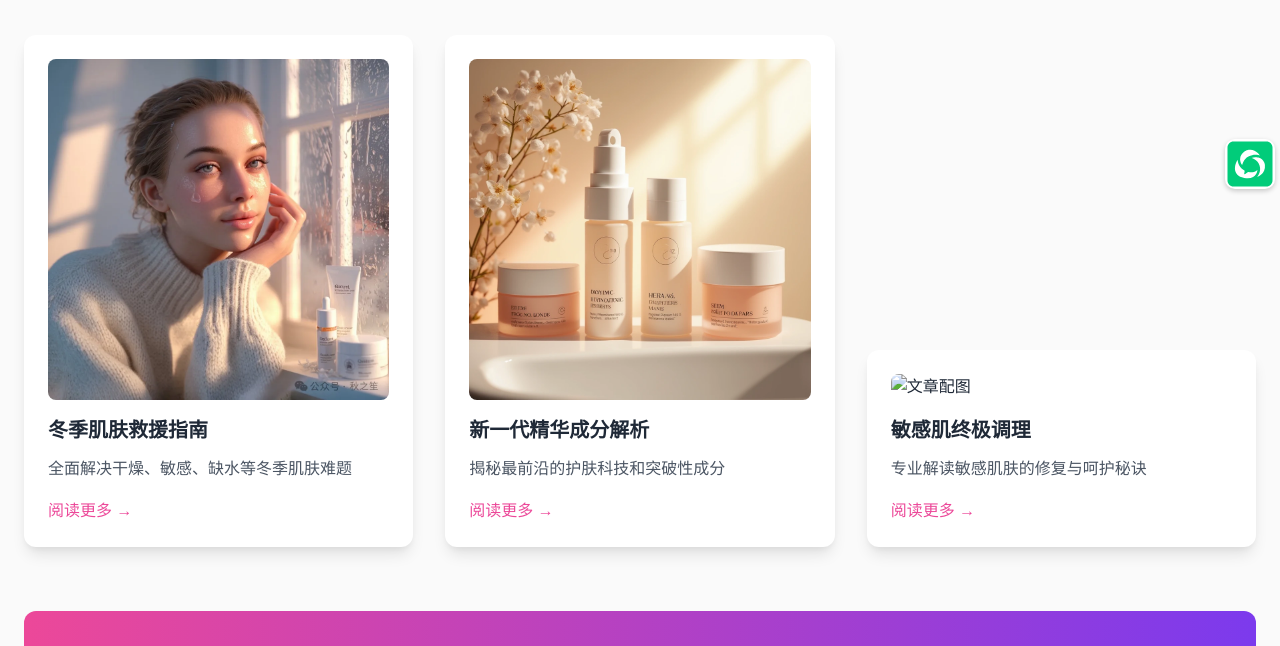
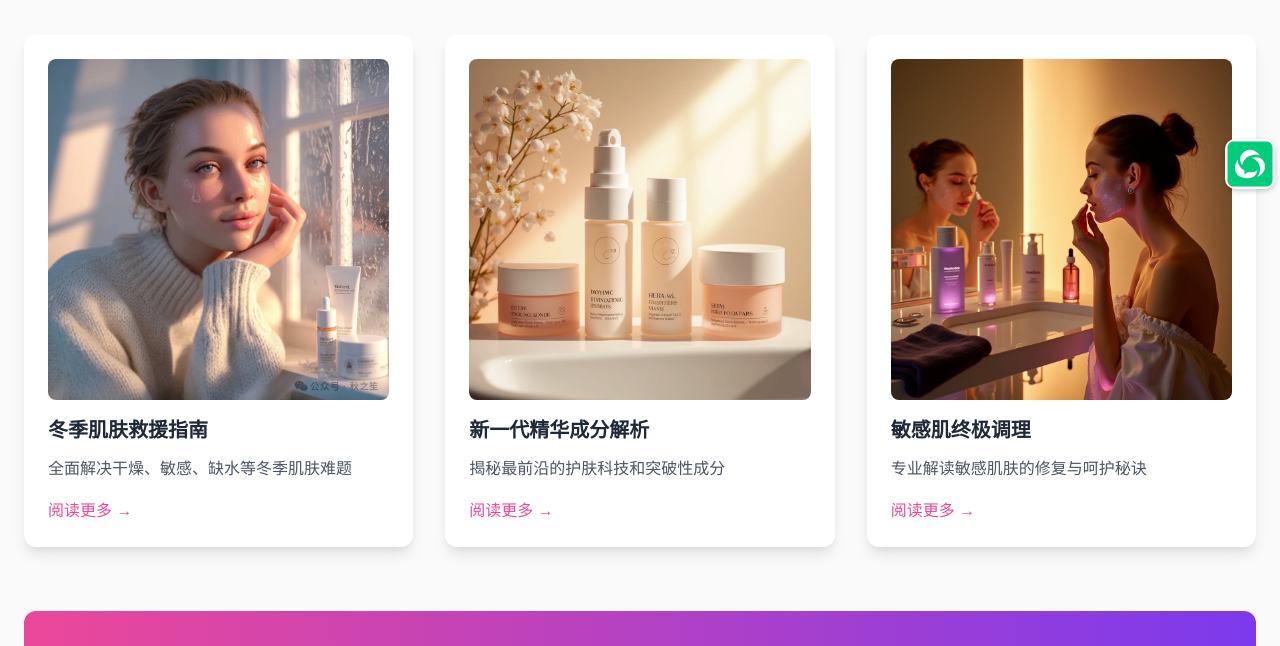
Before and after one commit to guitarliu/GSight, a website: page index.html in a window 1280 px wide. Shown: the part 451-1097 px from the top of the page. Drawn offline with nearby package versions, Linux system fonts and the light colour scheme.

Commit message:
add new contents

```diff
--- a/index.html
+++ b/index.html
@@ -180,7 +180,7 @@
                     <a href="article-list.html" class="text-pink-500 font-medium hover:text-pink-700">阅读更多 →</a>
                 </article>
                 <article class="bg-white p-6 rounded-xl shadow-lg hover-glow">
-                    <img src="/api/placeholder/400/250" alt="文章配图" class="w-full rounded-lg mb-4">
+                    <img src="images/sensitive-skin-care.webp" alt="文章配图" class="w-full rounded-lg mb-4">
                     <h3 class="text-xl font-semibold mb-3">敏感肌终极调理</h3>
                     <p class="text-gray-600 mb-4">专业解读敏感肌肤的修复与呵护秘诀</p>
                     <a href="article-list.html" class="text-pink-500 font-medium hover:text-pink-700">阅读更多 →</a>
```
